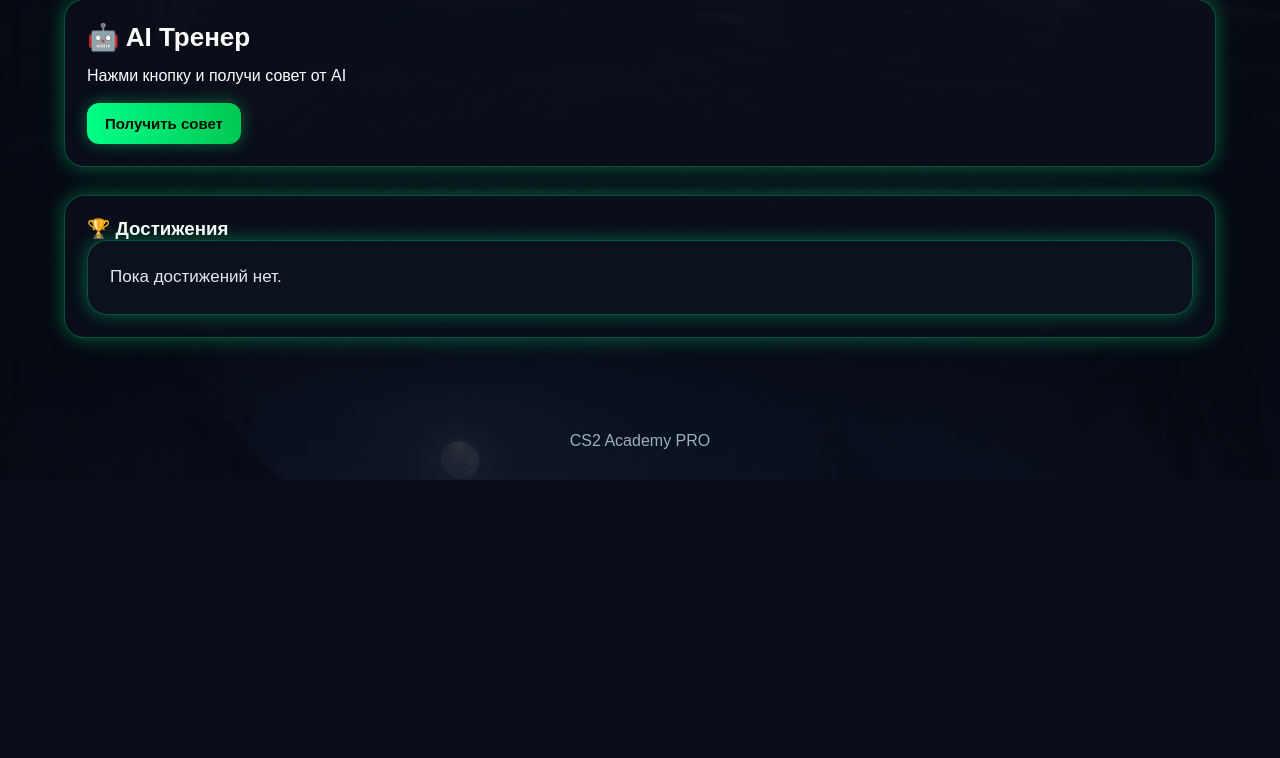
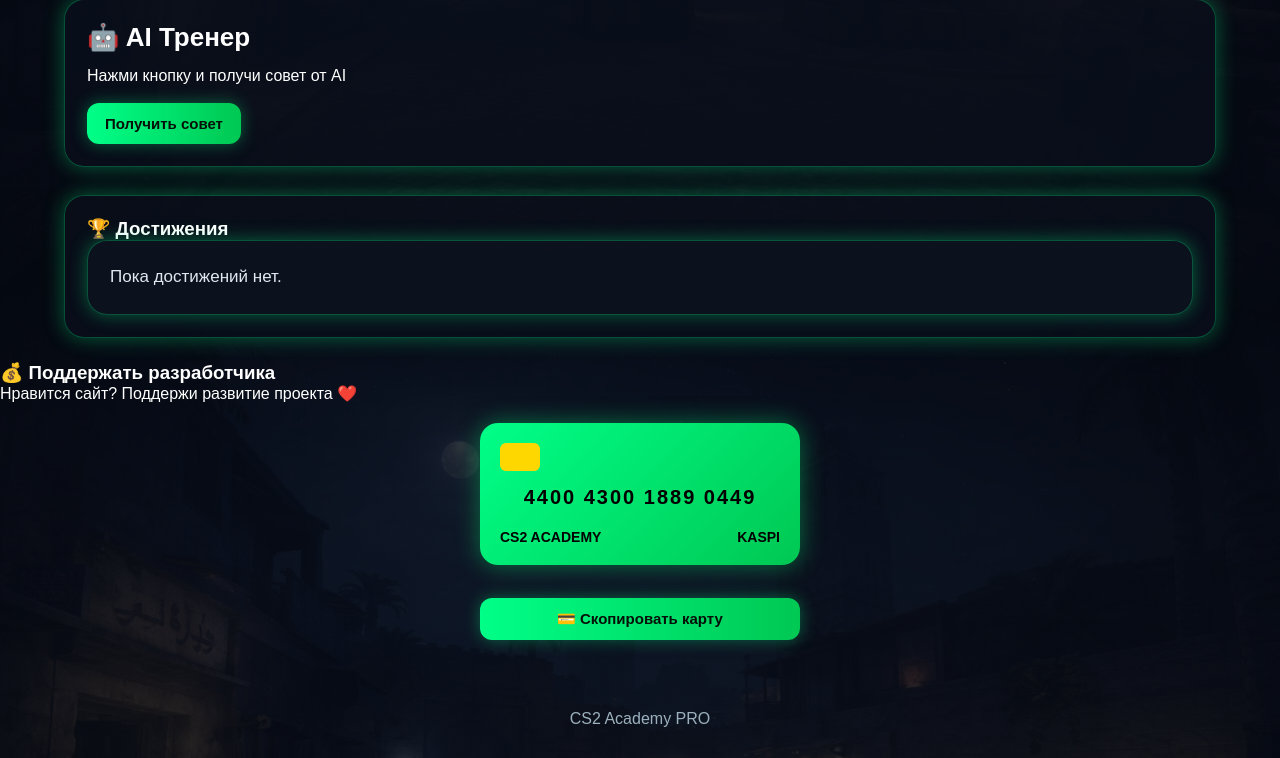
Before and after one commit to drank343-png/cs2-academy, a Flask app: page / in a window 1280 px wide. Shown: the part 1411-2169 px from the top of the page. Before the commit the page ends 1891 px from the top, so only its background shows below. Run offline with Flask 3, Linux system fonts and the light colour scheme.

Commit message:
Update index.html

```diff
--- a/cs-trainer/templates/index.html
+++ b/cs-trainer/templates/index.html
@@ -148,7 +148,34 @@
     <source src="{{ url_for('static', filename='music.mp3') }}" type="audio/mpeg">
 </audio>
 <button id="musicToggle" class="music-btn">🔇 Без звука</button>
+<div class="donate-box fade-in">
+    <h3>💰 Поддержать разработчика</h3>
 
+    <p>
+        Нравится сайт? Поддержи развитие проекта ❤️
+    </p>
+
+    <div class="card-ui">
+
+        <div class="card-visual">
+            <div class="card-chip"></div>
+
+            <div class="card-number" id="kaspiCard">
+                4400 4300 1889 0449
+            </div>
+
+            <div class="card-bottom">
+                <span>CS2 ACADEMY</span>
+                <span>KASPI</span>
+            </div>
+        </div>
+
+        <button class="btn donate-btn" onclick="copyCard()">
+            💳 Скопировать карту
+        </button>
+
+    </div>
+</div>
 <footer>CS2 Academy PRO</footer>
 
 <script src="{{ url_for('static', filename='config.js') }}"></script>
```
